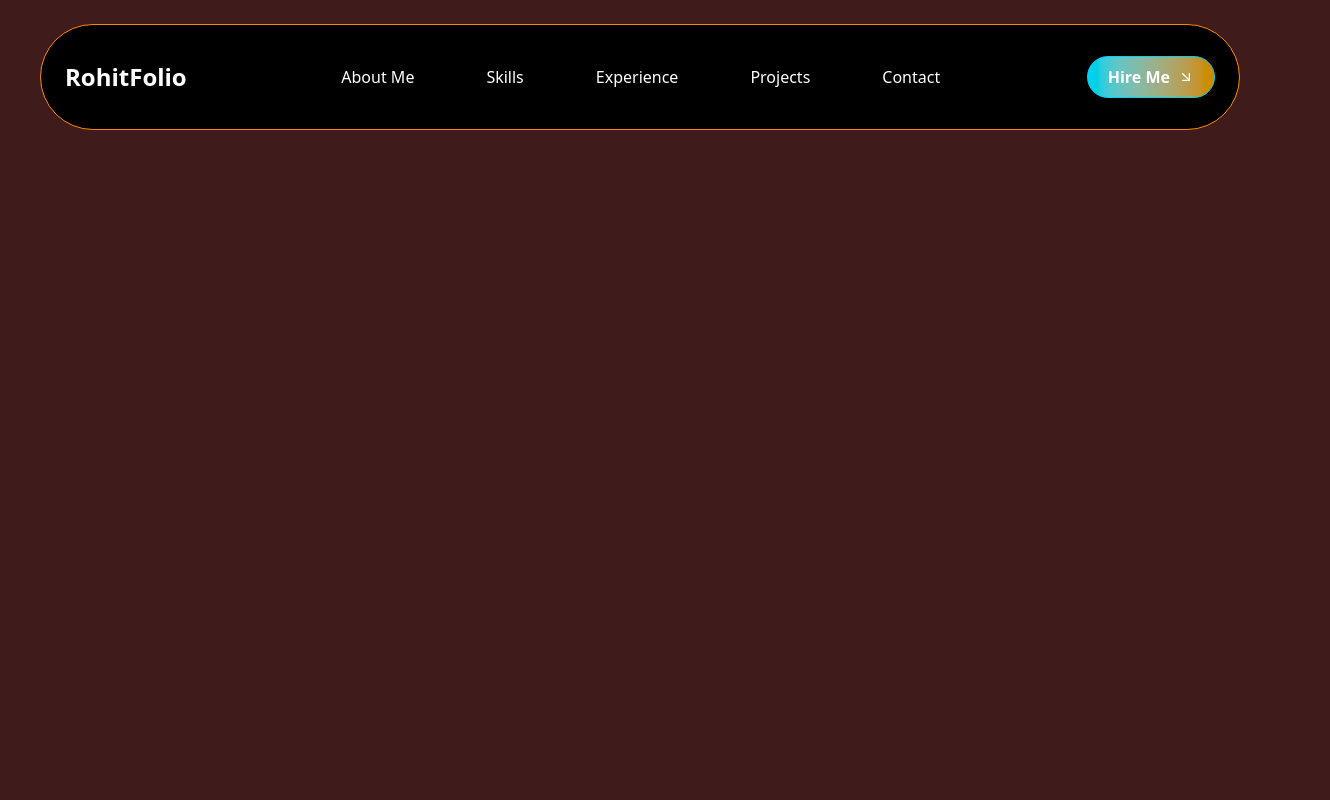
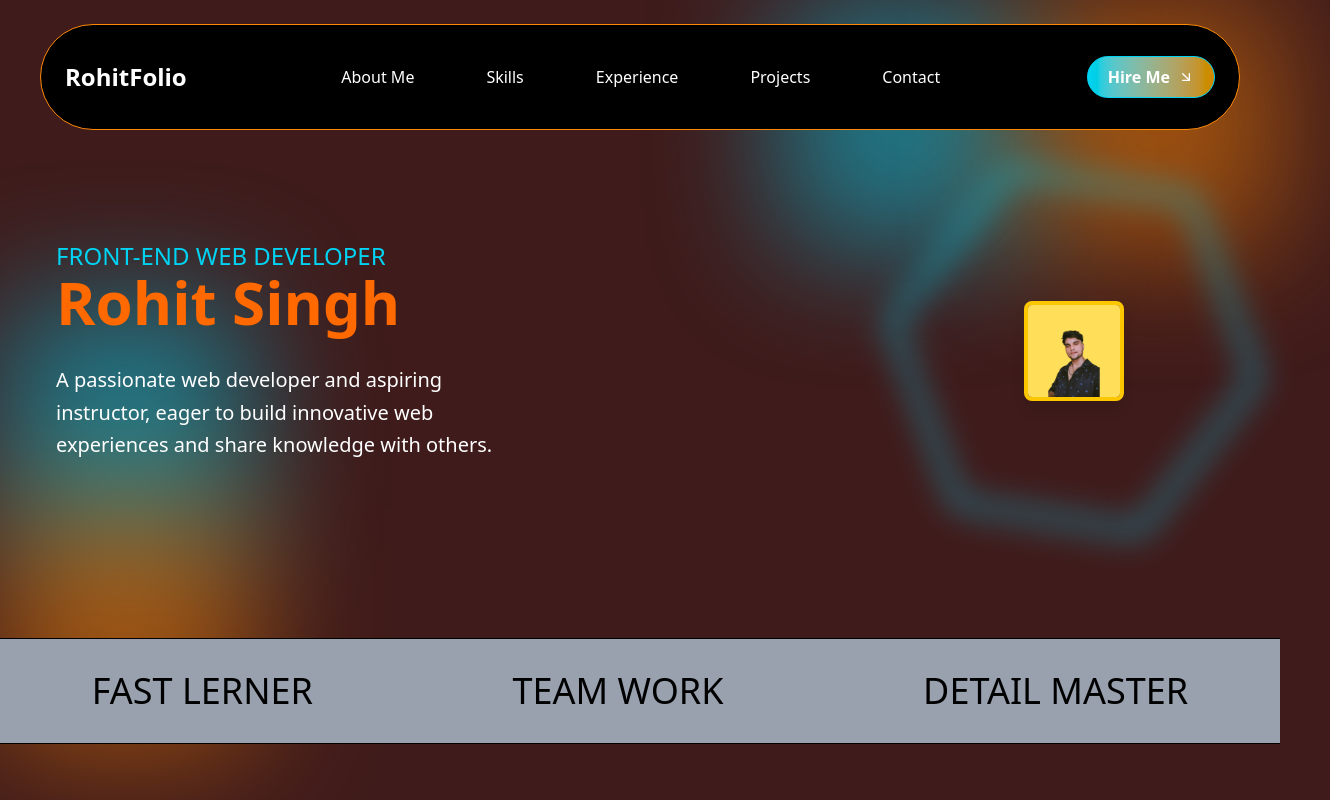
Before and after one commit to rohitdevelop/RohitFolio, a React (Vite) app: page / in a window 1280 px wide. Shown: the whole page, 1330 px wide, since content can reach past the window. Built offline with nearby package versions, Linux system fonts and the light colour scheme; the HTML template or start-up script is replaced by a standard one.

Commit message:
Updated Hero Section UI

```diff
--- a/src/App.jsx
+++ b/src/App.jsx
@@ -1,11 +1,18 @@
 import React from "react";
 import NavbarMain from "./Component/navbar/NavbarMain";
+import HeroMain from "./Component/herosection/HeroMain";
+import SubHerosection from "./Component/herosection/SubHerosection";
 
 const App = () => {
   return (
-    <main className="font-[Josefin Sans]">
-      <NavbarMain />
-    </main>
+    <div>
+      <main className="font-[Josefin Sans]">
+        <NavbarMain />
+      </main>
+      <HeroMain />
+
+       <SubHerosection />
+    </div>
   );
 };
 
--- /dev/null
+++ b/src/Component/herosection/HeroGraidiant.jsx
@@ -0,0 +1,21 @@
+import React from "react";
+
+const HeroGraidiant = () => {
+  return (
+    <div className=" ">
+      {/* Top Right Cyan Glow */}
+      <div className="absolute top-0 right-[250px] w-[250px] h-[250px] bg-cyan-400 blur-3xl opacity-50 -z-10 animate-pulse"></div>
+
+      {/* Top Right Orange Glow */}
+      <div className="absolute top-0 right-0 w-[250px] h-[250px] bg-orange-400 blur-3xl opacity-50 -z-10 animate-pulse"></div>
+
+      {/* Bottom Left Cyan Glow */}
+      <div className="absolute top-[300px] left-0 w-[250px] h-[250px] bg-cyan-400 blur-3xl opacity-50 -z-10"></div>
+
+      {/* Bottom Left Orange Glow */}
+      <div className="absolute top-[500px] left-0 w-[250px] h-[250px] bg-orange-400 blur-3xl opacity-50 -z-10"></div>
+    </div>
+  );
+};
+
+export default HeroGraidiant;
--- /dev/null
+++ b/src/Component/herosection/HeroMain.jsx
@@ -0,0 +1,30 @@
+import React from "react";
+import HeroText from "./HeroText";
+import HeroPic from "./HeroPic";
+import HeroGraidiant from "./HeroGraidiant"; // ✅ Import gradient
+
+const HeroMain = () => {
+    return (
+<div className="relative pt-44 md:pt-60 mb-0 md:mb-28 pb-16">
+
+            {/* Background Gradient */}
+            <HeroGraidiant /> {/* ✅ Gradient is inside HeroMain */}
+
+            <div className="flex flex-col-reverse md:flex-row max-w-[1200px] mx-auto justify-between items-center px-4">
+                {/* Hero Text */}
+                <div className="animate-fade-up">
+                    <HeroText />
+                </div>
+           <br />
+           <br />
+           <br />
+                {/* Hero Picture */}
+                <div className="animate-fade-up delay-100">
+                    <HeroPic />
+                </div>
+            </div>
+        </div>
+    );
+};
+
+export default HeroMain;
--- /dev/null
+++ b/src/Component/herosection/HeroPic.jsx
@@ -0,0 +1,25 @@
+import React from "react";
+import { PiHexagonThin } from "react-icons/pi";
+
+const HeroPic = () => {
+  return (
+    <div className="relative flex flex-col items-center justify-center w-full md:w-1/2 mt-8 md:mt-0">
+      {/* Hexagonal Background with Animation */}
+      <div className="absolute top-1/2 -translate-y-1/2 left-1/2 -translate-x-1/2 flex justify-center items-center -z-10">
+        <PiHexagonThin
+          className="h-[280px] sm:h-[350px] md:h-[400px] lg:h-[450px] w-[280px] sm:w-[350px] md:w-[400px] lg:w-[450px]
+                     text-cyan-400 blur-lg animate-[spin_20s_linear_infinite] opacity-50"
+        />
+      </div>
+
+      {/* Profile Picture inside Hexagon */}
+      <img
+        src="/images/rohit.png"
+        alt="Rohit Singh"
+        className="w-[130px] sm:w-[160px] md:w-[200px] lg:w-[250px] rounded-lg shadow-lg border-4 border-yellow-400"
+      />
+    </div>
+  );
+};
+
+export default HeroPic;
--- /dev/null
+++ b/src/Component/herosection/HeroText.jsx
@@ -0,0 +1,26 @@
+import React from "react";
+
+const HeroText = () => {
+  return (
+    <div className="flex flex-col gap-4 justify-center text-center md:text-left md:w-1/2 animate-fade-up">
+      {/* Name & Title Together */}
+      <div>
+        <h2 className="text-cyan-400 uppercase text-lg md:text-xl lg:text-2xl">
+          Front-End Web Developer
+        </h2>
+        <h1 className="font-bold font-special text-orange-500 text-3xl md:text-5xl lg:text-6xl">
+          Rohit Singh
+        </h1>
+      </div>
+
+      {/* Description */}
+      <p className="text-white text-base md:text-lg lg:text-xl mt-4 leading-relaxed">
+        A passionate web developer and aspiring instructor,
+        eager to build innovative web experiences and
+        share knowledge with others.
+      </p>
+    </div>
+  );
+};
+
+export default HeroText;
--- /dev/null
+++ b/src/Component/herosection/SubHerosection.jsx
@@ -0,0 +1,13 @@
+import React from 'react'
+
+const SubHerosection = () => {
+    return (
+        <div className='w-full border-y border-lightGrey text-black flex justify-around uppercase xl:text-4xl md:text-2xl sm:text-4xl py-8 items-center gap-4 bg-gray-400'>
+            <p>Fast Lerner</p>
+            <p>Team work</p>
+            <p>detail master</p>
+        </div>
+    )
+}
+
+export default SubHerosection
```
Also changed, not shown: public/images/rohit.png (added).
